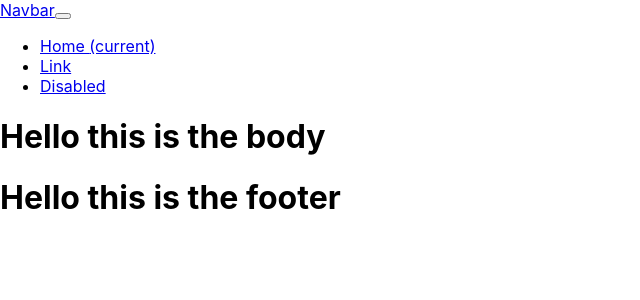
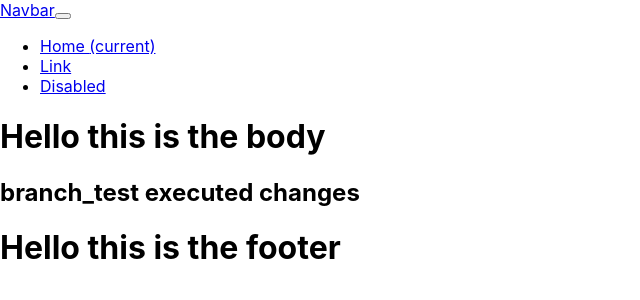
Before and after one commit to chingu-voyages/vk1-bears-team-05BE, a React (Create React App) app: page / in a window 1280 px wide. Shown: the top 300 px of the page, without its empty margins (0-640 px from the left). Built offline with nearby package versions, Linux system fonts and the light colour scheme.

Commit message:
h2 changes test

```diff
--- a/src/components/Body.js
+++ b/src/components/Body.js
@@ -4,6 +4,7 @@ const Body = () => {
     return (
         <div>
             <h1> Hello this is the body</h1>
+            <h2> branch_test executed changes  </h2>
         </div>
     )
 }
```
